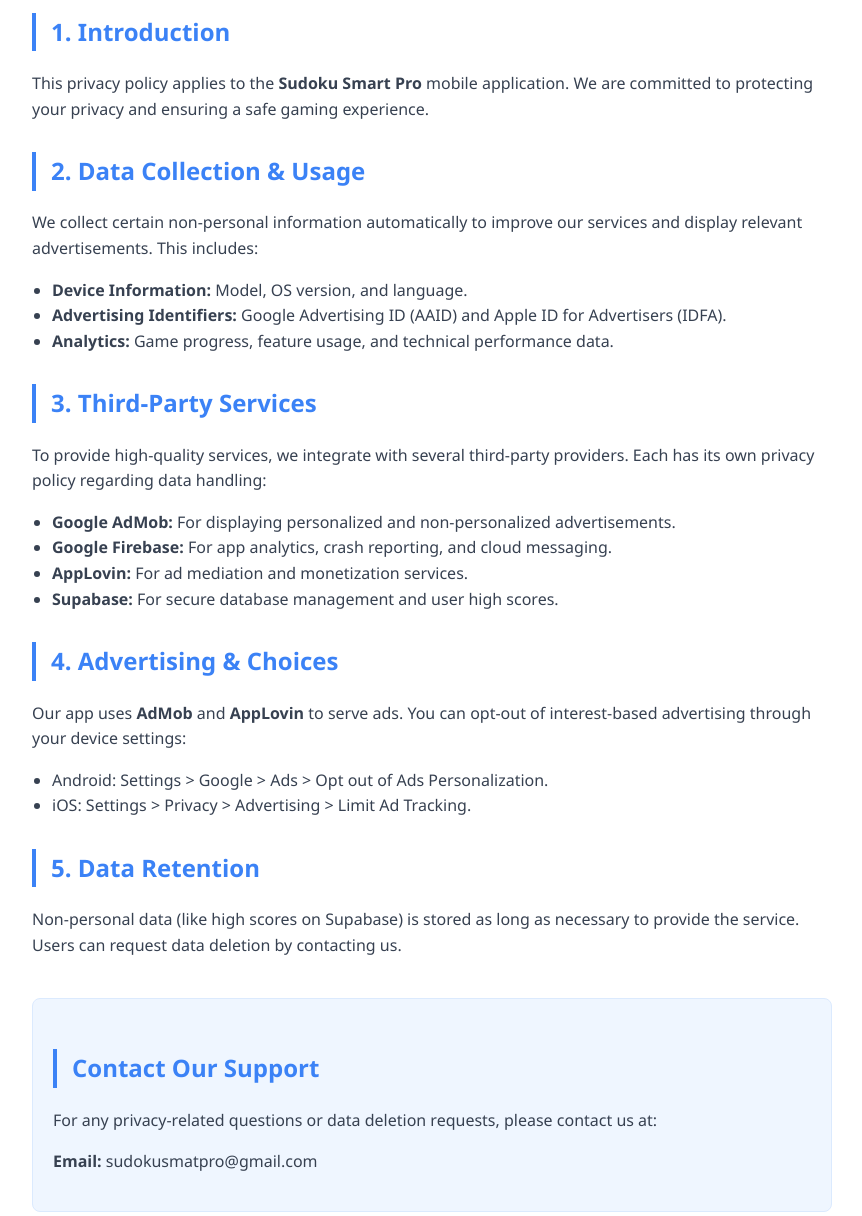
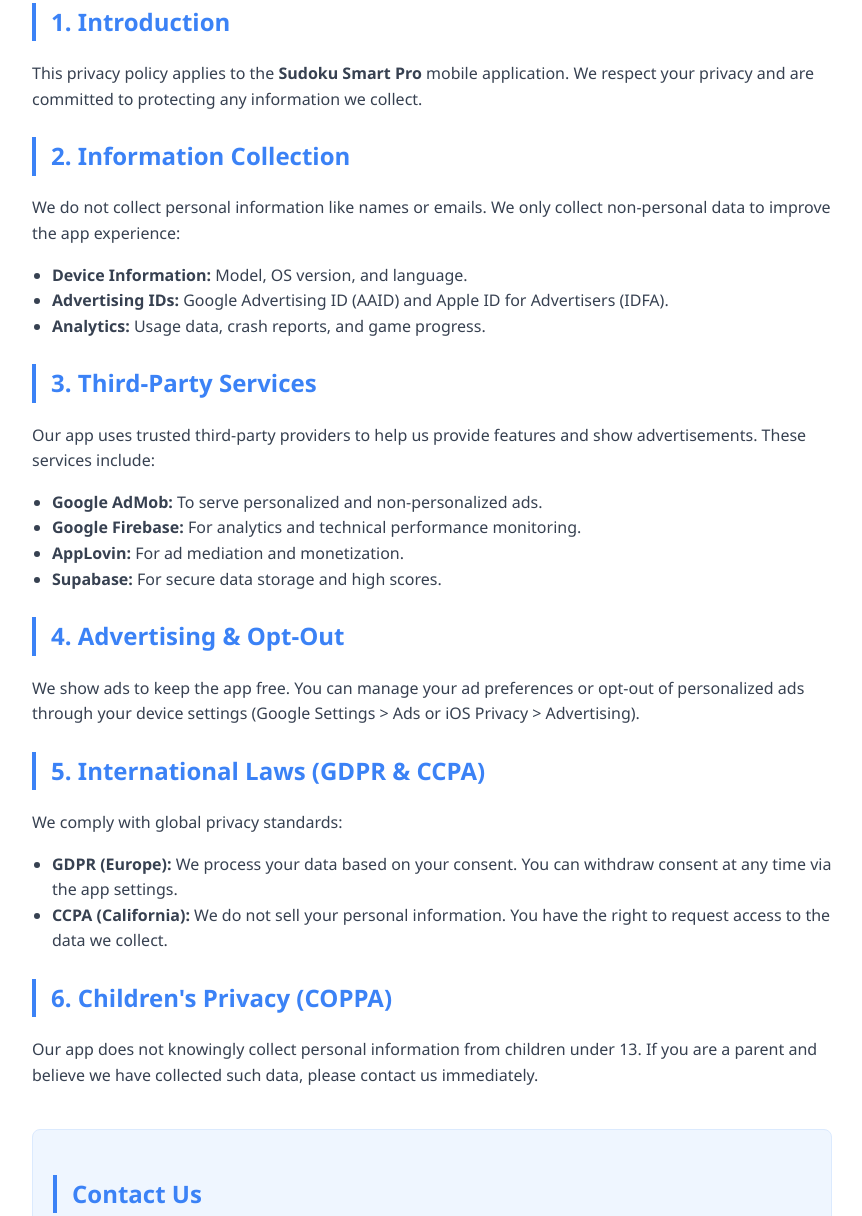
Before and after one commit to Sudokusmartpro/Privacy-Policy, a plain HTML site: page index.html in a window 1280 px wide. Shown: the part 297-1513 px from the top of the page, without its empty margins (208-1070 px from the left). Drawn offline with Linux system fonts and the light colour scheme.

Commit message:
Update privacy policy and section headings

```diff
--- a/index.html
+++ b/index.html
@@ -21,7 +21,7 @@
         }
         .container {
             max-width: 800px;
-            margin: 50px auto;
+            margin: 40px auto;
             background: white;
             padding: 40px;
             border-radius: 12px;
@@ -34,7 +34,7 @@
             margin-bottom: 30px;
         }
         h1 { color: var(--primary-color); margin-bottom: 10px; }
-        h2 { color: var(--secondary-color); margin-top: 30px; border-left: 4px solid var(--secondary-color); padding-left: 15px; }
+        h2 { color: var(--secondary-color); margin-top: 25px; border-left: 4px solid var(--secondary-color); padding-left: 15px; }
         .last-updated { font-style: italic; color: #6b7280; font-size: 0.9em; }
         .contact-box {
             background-color: #eff6ff;
@@ -64,53 +64,58 @@
 
     <section>
         <h2>1. Introduction</h2>
-        <p>This privacy policy applies to the <strong>Sudoku Smart Pro</strong> mobile application. We are committed to protecting your privacy and ensuring a safe gaming experience.</p>
+        <p>This privacy policy applies to the <strong>Sudoku Smart Pro</strong> mobile application. We respect your privacy and are committed to protecting any information we collect.</p>
     </section>
 
     <section>
-        <h2>2. Data Collection & Usage</h2>
-        <p>We collect certain non-personal information automatically to improve our services and display relevant advertisements. This includes:</p>
+        <h2>2. Information Collection</h2>
+        <p>We do not collect personal information like names or emails. We only collect non-personal data to improve the app experience:</p>
         <ul>
             <li><strong>Device Information:</strong> Model, OS version, and language.</li>
-            <li><strong>Advertising Identifiers:</strong> Google Advertising ID (AAID) and Apple ID for Advertisers (IDFA).</li>
-            <li><strong>Analytics:</strong> Game progress, feature usage, and technical performance data.</li>
+            <li><strong>Advertising IDs:</strong> Google Advertising ID (AAID) and Apple ID for Advertisers (IDFA).</li>
+            <li><strong>Analytics:</strong> Usage data, crash reports, and game progress.</li>
         </ul>
     </section>
 
     <section>
         <h2>3. Third-Party Services</h2>
-        <p>To provide high-quality services, we integrate with several third-party providers. Each has its own privacy policy regarding data handling:</p>
+        <p>Our app uses trusted third-party providers to help us provide features and show advertisements. These services include:</p>
         <ul>
-            <li><strong>Google AdMob:</strong> For displaying personalized and non-personalized advertisements.</li>
-            <li><strong>Google Firebase:</strong> For app analytics, crash reporting, and cloud messaging.</li>
-            <li><strong>AppLovin:</strong> For ad mediation and monetization services.</li>
-            <li><strong>Supabase:</strong> For secure database management and user high scores.</li>
+            <li><strong>Google AdMob:</strong> To serve personalized and non-personalized ads.</li>
+            <li><strong>Google Firebase:</strong> For analytics and technical performance monitoring.</li>
+            <li><strong>AppLovin:</strong> For ad mediation and monetization.</li>
+            <li><strong>Supabase:</strong> For secure data storage and high scores.</li>
         </ul>
     </section>
 
     <section>
-        <h2>4. Advertising & Choices</h2>
-        <p>Our app uses <strong>AdMob</strong> and <strong>AppLovin</strong> to serve ads. You can opt-out of interest-based advertising through your device settings:</p>
+        <h2>4. Advertising & Opt-Out</h2>
+        <p>We show ads to keep the app free. You can manage your ad preferences or opt-out of personalized ads through your device settings (Google Settings > Ads or iOS Privacy > Advertising).</p>
+    </section>
+
+    <section>
+        <h2>5. International Laws (GDPR & CCPA)</h2>
+        <p>We comply with global privacy standards:</p>
         <ul>
-            <li>Android: Settings > Google > Ads > Opt out of Ads Personalization.</li>
-            <li>iOS: Settings > Privacy > Advertising > Limit Ad Tracking.</li>
+            <li><strong>GDPR (Europe):</strong> We process your data based on your consent. You can withdraw consent at any time via the app settings.</li>
+            <li><strong>CCPA (California):</strong> We do not sell your personal information. You have the right to request access to the data we collect.</li>
         </ul>
     </section>
 
     <section>
-        <h2>5. Data Retention</h2>
-        <p>Non-personal data (like high scores on Supabase) is stored as long as necessary to provide the service. Users can request data deletion by contacting us.</p>
+        <h2>6. Children's Privacy (COPPA)</h2>
+        <p>Our app does not knowingly collect personal information from children under 13. If you are a parent and believe we have collected such data, please contact us immediately.</p>
     </section>
 
     <div class="contact-box">
-        <h2>Contact Our Support</h2>
-        <p>For any privacy-related questions or data deletion requests, please contact us at:</p>
+        <h2>Contact Us</h2>
+        <p>If you have any questions or would like to request data deletion, please reach out to our support team:</p>
         <p><strong>Email:</strong> sudokusmatpro@gmail.com</p>
     </div>
 </div>
 
 <footer>
-    &copy; 2026 Sudoku Smart Pro - Official Privacy Documentation.
+    &copy; 2026 Sudoku Smart Pro - Official Legal Documentation.
 </footer>
 
 </body>
```
